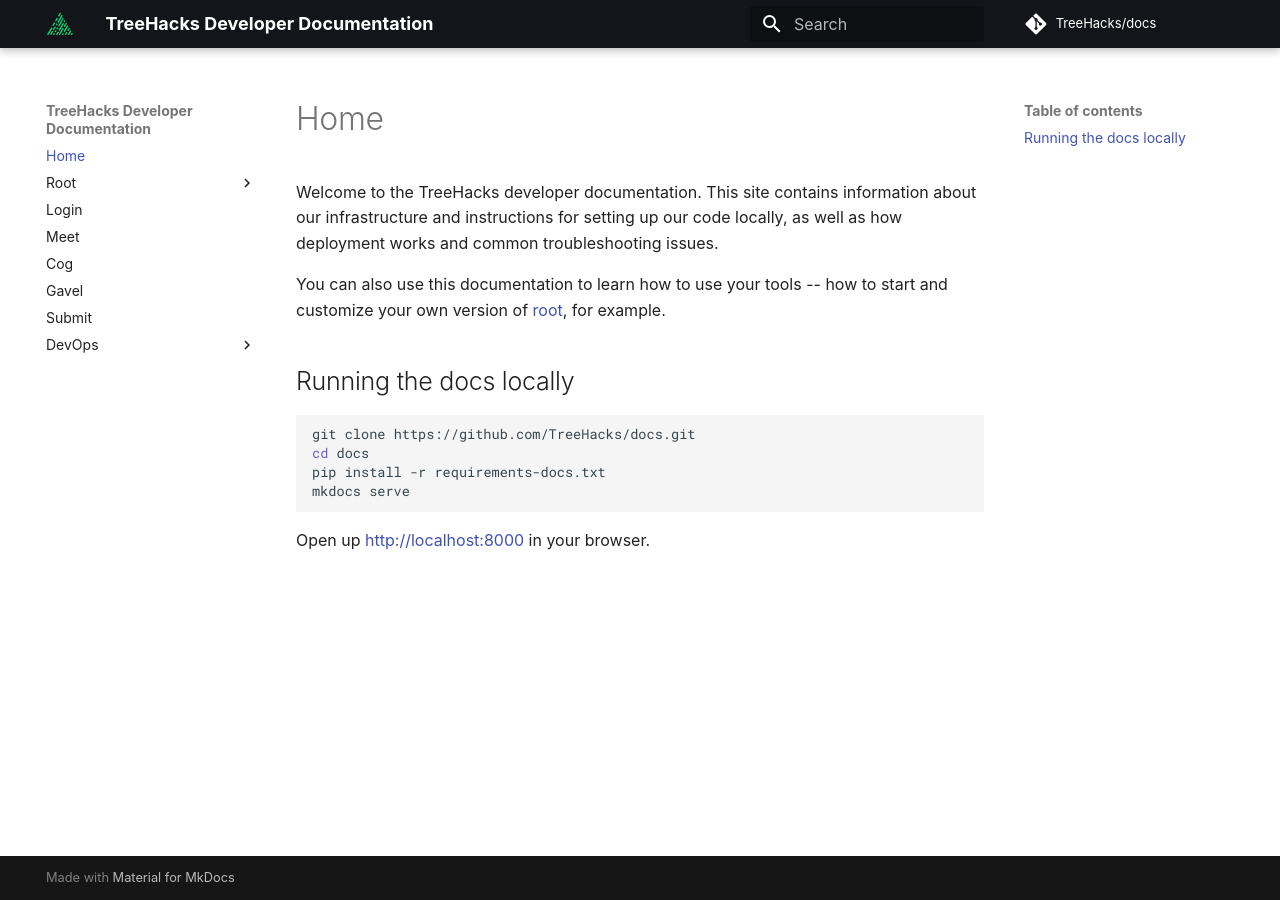
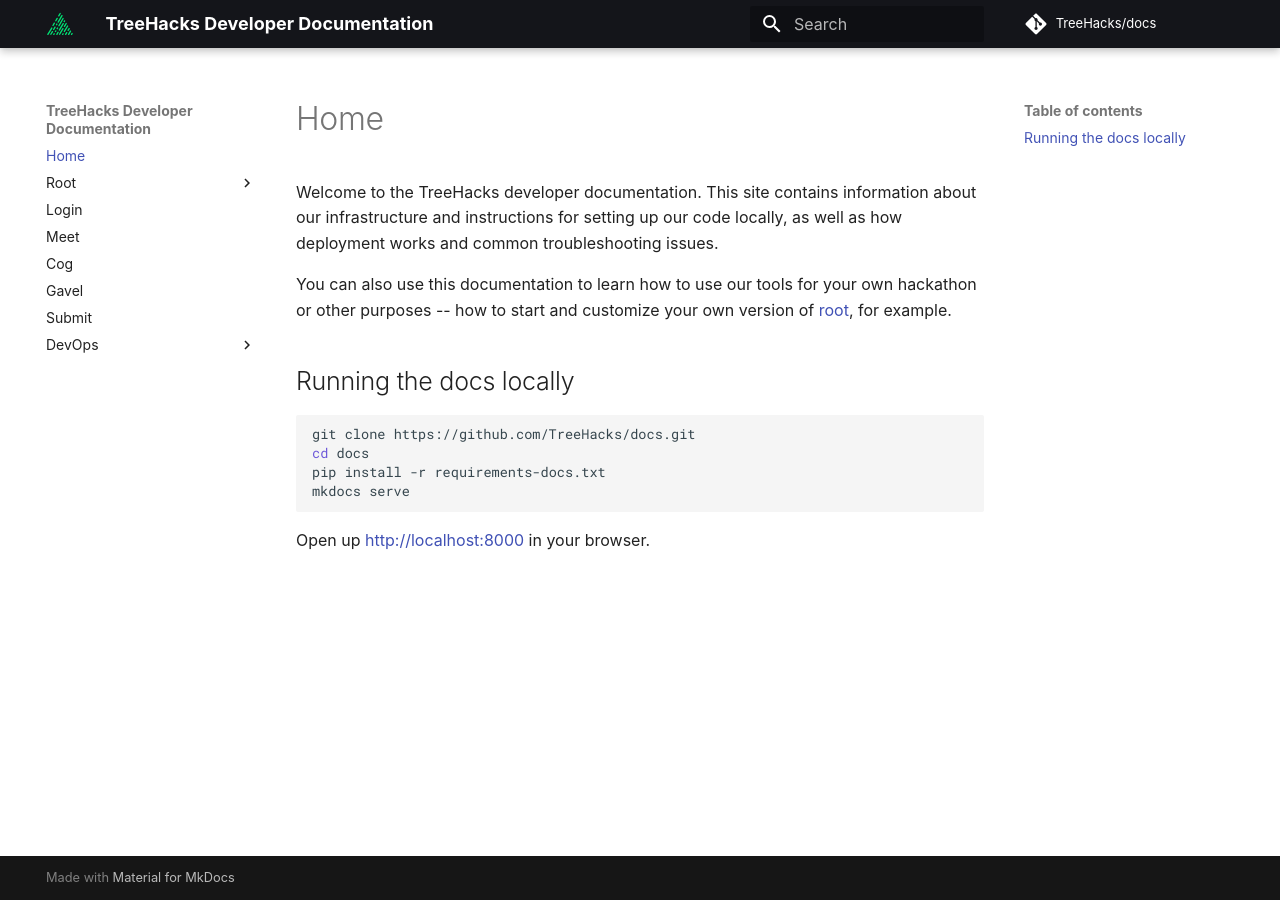
Before and after one commit to TreeHacks/docs, an MkDocs documentation site: the page built from docs/index.md, in a window 1280 px wide. Built offline with MkDocs 1.6.1 and Material for MkDocs 9.7.7, drawn with Linux system fonts in a browser that asks for light colours; some web fonts are replaced; comment, search, counter and statistics services are not loaded.

Commit message:
Update gibberish

```diff
--- a/docs/index.md
+++ b/docs/index.md
@@ -1,6 +1,6 @@
 Welcome to the TreeHacks developer documentation. This site contains information about our infrastructure and instructions for setting up our code locally, as well as how deployment works and common troubleshooting issues.
 
-You can also use this documentation to learn how to use your tools -- how to start and customize your own version of [root](https://root.treehacks.com), for example.
+You can also use this documentation to learn how to use our tools for your own hackathon or other purposes -- how to start and customize your own version of [root](https://root.treehacks.com), for example.
 
 ## Running the docs locally
 
```
